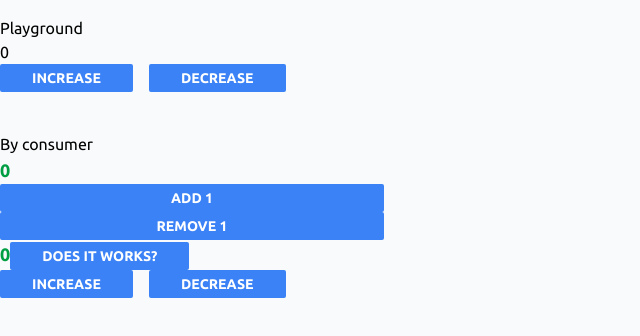
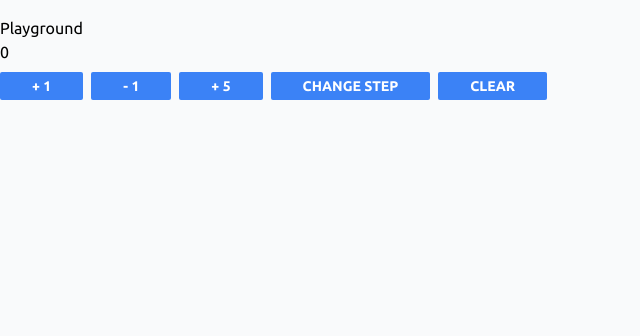
Before and after one commit to leandroepr/trainees-ecommerce-2022, a Next.js app: page /playground in a window 1280 px wide. Shown: the top 336 px of the page, without its empty margins (0-640 px from the left). Built offline with nearby package versions, Linux system fonts and the light colour scheme; what react-toast-notifications would draw is missing.

Commit message:
feat: create reducer version of counter

```diff
--- /dev/null
+++ b/src/features/counter/components/reducer-counter.tsx
@@ -0,0 +1,60 @@
+import { Column, Row, Text } from 'components/toolkit'
+import React from 'react'
+import CustomButton from './custom-button'
+
+const initialState = { count: 0, step: 1 }
+type State = typeof initialState
+type Action =
+  | { type: 'increment' }
+  | { type: 'decrement' }
+  | { type: 'clear' }
+  | { type: 'set-step'; payload: number }
+  | { type: 'add'; payload: number }
+
+const CounterReducer = (state: State, action: Action) => {
+  switch (action.type) {
+    case 'increment':
+      return { ...state, count: state.count + state.step }
+    case 'decrement':
+      return state.count - state.step < 0
+        ? { ...state, count: 0 }
+        : { ...state, count: state.count - state.step }
+    case 'add':
+      return { ...state, count: state.count + action.payload }
+    case 'set-step':
+      return { ...state, step: action.payload }
+    case 'clear':
+      return initialState
+    default:
+      return state
+  }
+}
+
+const ReducerCounter: React.FC = () => {
+  const [{ count, step }, dispatch] = React.useReducer(
+    CounterReducer,
+    initialState
+  )
+
+  const increase = () => dispatch({ type: 'increment' })
+  const decrease = () => dispatch({ type: 'decrement' })
+  const addFive = () => dispatch({ type: 'add', payload: 5 })
+  const increaseStep = () => dispatch({ type: 'set-step', payload: step + 1 })
+
+  return (
+    <Column className="space-y-2">
+      <Text className="text-dark">{count}</Text>
+      <Row className="space-x-2">
+        <CustomButton onClick={increase}>+ {step}</CustomButton>
+        <CustomButton onClick={decrease}>- {step}</CustomButton>
+        <CustomButton onClick={addFive}>+ 5</CustomButton>
+        <CustomButton onClick={increaseStep}>change step</CustomButton>
+        <CustomButton onClick={() => dispatch({ type: 'clear' })}>
+          Clear
+        </CustomButton>
+      </Row>
+    </Column>
+  )
+}
+
+export default ReducerCounter
--- a/src/pages/playground.tsx
+++ b/src/pages/playground.tsx
@@ -1,9 +1,5 @@
-import { Column, Container, Text } from 'components/toolkit'
-import CounterCommands from 'features/counter/components/counter-commands'
-import CounterContextConsumer from 'features/counter/components/counter-consumer'
-import CounterDisplay from 'features/counter/components/counter-display'
-import CounterContextProvider from 'features/counter/components/counter-provider'
-import CustomButton from 'features/counter/components/custom-button'
+import { Container } from 'components/toolkit'
+import ReducerCounter from 'features/counter/components/reducer-counter'
 import { NextPage } from 'next'
 
 const PlaygroundRoute: NextPage = () => {
@@ -11,38 +7,14 @@ const PlaygroundRoute: NextPage = () => {
     <div className="h-screen w-screen bg-gray-50">
       <Container className="py-4">
         <h1>Playground</h1>
-        <CounterContextProvider>
+        {/* <CounterContextProvider>
           <Column className="max-w-sm">
             <CounterDisplay />
             <CounterCommands />
           </Column>
-        </CounterContextProvider>
+        </CounterContextProvider> */}
 
-        <h2 className="mt-10">By consumer</h2>
-        <CounterContextProvider>
-          <Column className="max-w-sm">
-            <CounterContextConsumer>
-              {({ count, increase, decrease }) => (
-                <>
-                  <Text className="text-success text-lg font-bold">
-                    {count}
-                  </Text>
-                  <CustomButton onClick={increase}>Add 1</CustomButton>
-                  <CustomButton onClick={decrease}>remove 1</CustomButton>
-                </>
-              )}
-            </CounterContextConsumer>
-          </Column>
-        </CounterContextProvider>
-        <CounterContextConsumer>
-          {({ count, increase }) => (
-            <>
-              <Text className="text-success text-lg font-bold">{count}</Text>
-              <CustomButton onClick={increase}>Does it works?</CustomButton>
-              <CounterCommands />
-            </>
-          )}
-        </CounterContextConsumer>
+        <ReducerCounter />
       </Container>
     </div>
   )
```
